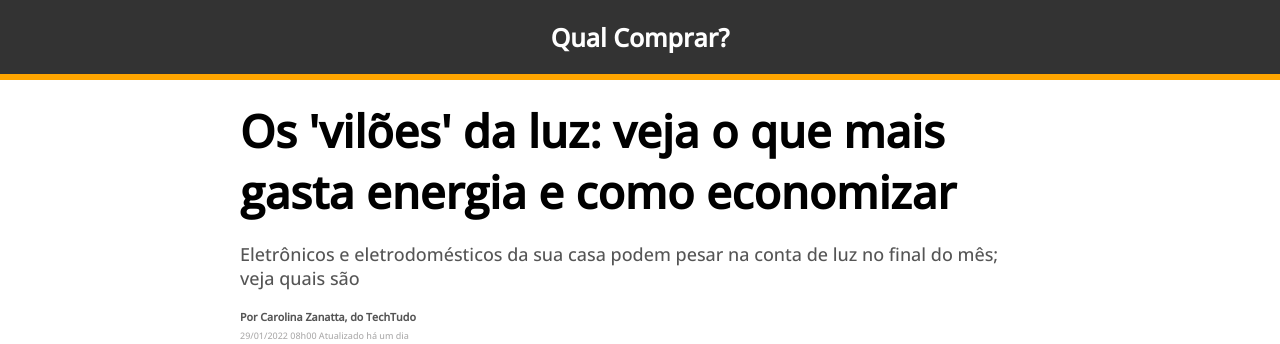
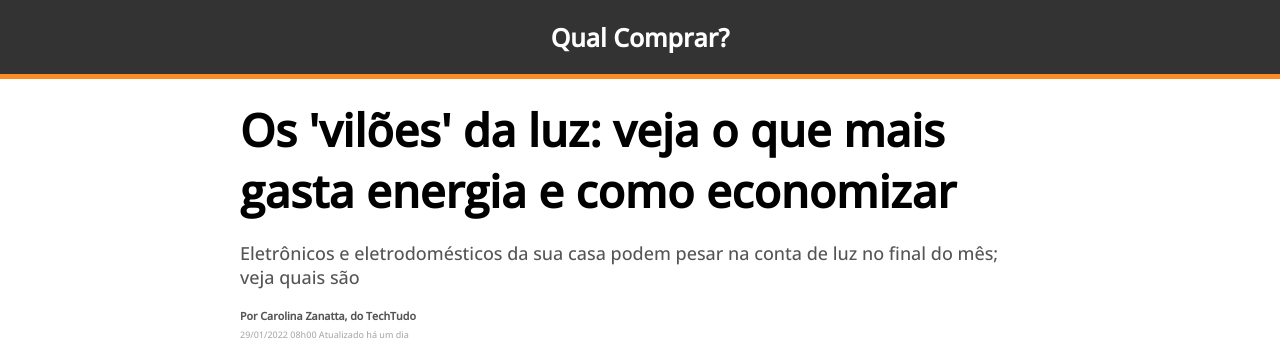
Before and after one commit to lucasrnramos/contentStaticWebPage, a plain HTML site: page index.html in a window 1280 px wide. Shown: the top 344 px of the page. Drawn offline with nearby package versions, Linux system fonts and the light colour scheme.

Commit message:
Alteração da borda do cabeçalho

```diff
--- a/css/style.css
+++ b/css/style.css
@@ -9,11 +9,7 @@ html{
     padding: 20px;
     text-transform: capitalize;
     font: bold 25px 'Open Sans', sans-serif;
-}
-
-.head-bar-line{
-    background-color: #ffa500;
-    height: 6px;
+    border-bottom: 5px solid #fd8a24;
 }
 
 .container{
--- a/index.html
+++ b/index.html
@@ -14,11 +14,7 @@
 </head>
 <body>
 
-    <div class="head-bar">
-        qual comprar?
-    </div>
-
-    <div class="head-bar-line"></div>
+    <div class="head-bar">qual comprar?</div>
 
     <main class="container">
 
```
